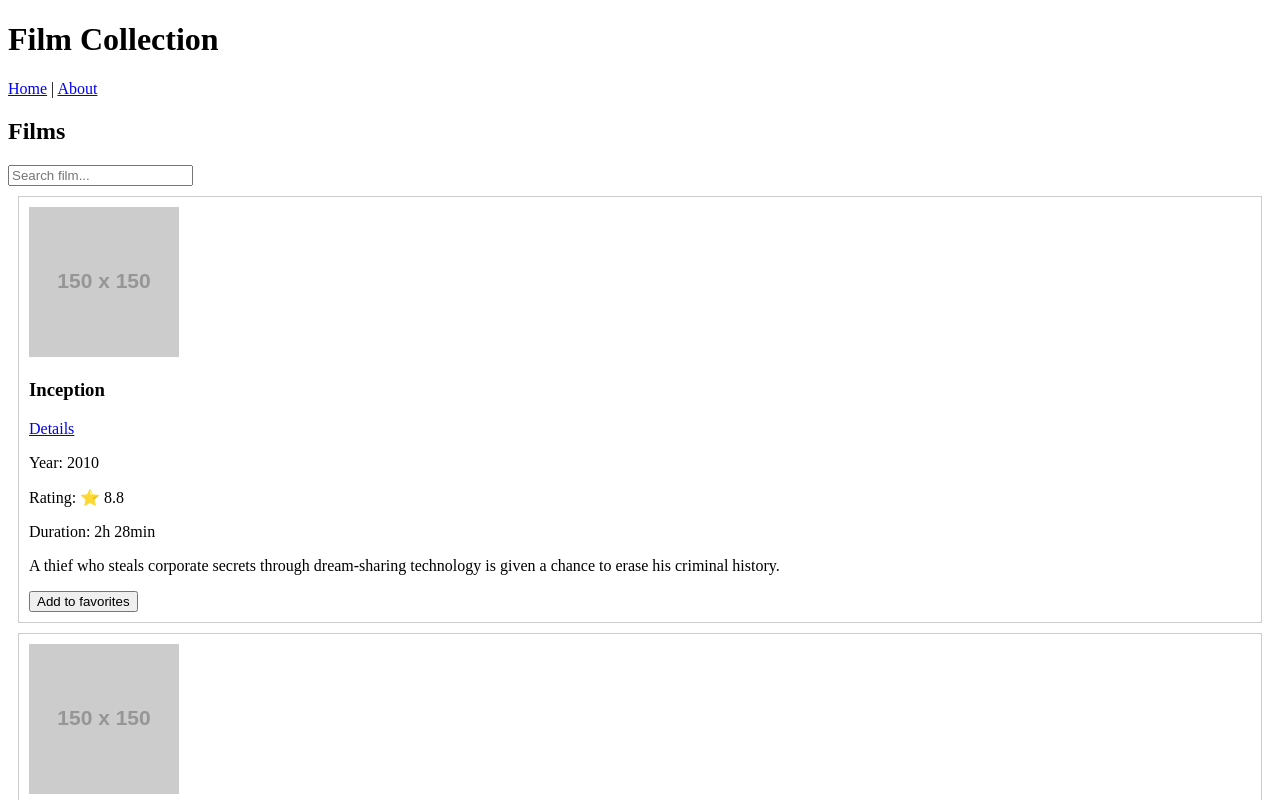
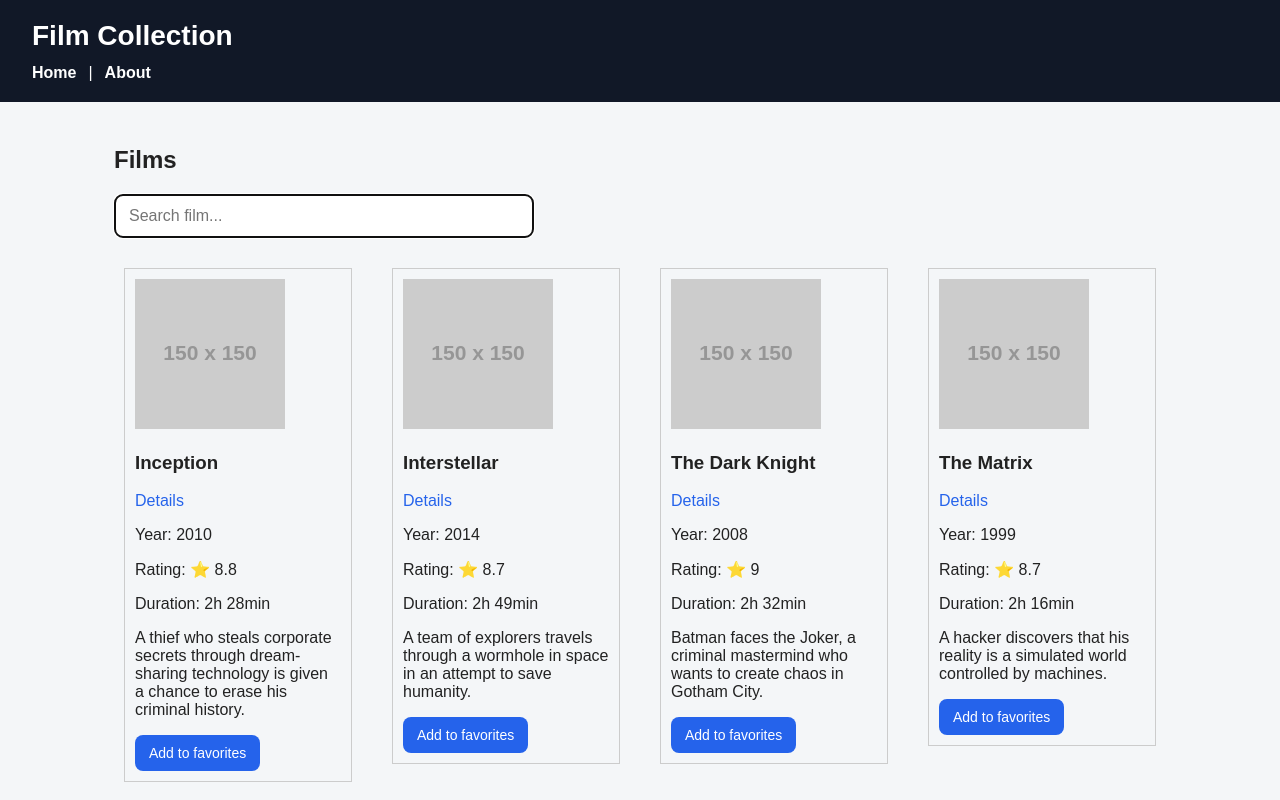
Before and after one commit to dmpodrez/film-app, an Angular app in the folder film-collection/: page / in a window 1280 px wide. Shown: the top 800 px of the page. Built offline with nearby package versions, Linux system fonts and the light colour scheme.

Commit message:
feat: add autofocus directive style: improve film collection layout

```diff
--- a/film-collection/src/app/components/film-list/film-list.html
+++ b/film-collection/src/app/components/film-list/film-list.html
@@ -1,10 +1,12 @@
 @if (films.length === 0) {
-  <p>Nothing found</p>
+  <p class="empty">Nothing found</p>
 }
 
+<div class="film-list">
   @for (film of films; track film.id) {
     <app-film-card
       [film]="film"
       (favoriteToggled)="onFavoriteToggled($event)">
     </app-film-card>
   }
+</div>
--- a/film-collection/src/app/components/film-list/film-list.scss
+++ b/film-collection/src/app/components/film-list/film-list.scss
@@ -0,0 +1,12 @@
+.film-list {
+  display: grid;
+  grid-template-columns: repeat(auto-fill, minmax(220px, 1fr));
+  gap: 20px;
+}
+
+.empty {
+  padding: 20px;
+  background: white;
+  border-radius: 12px;
+  color: #64748b;
+}
--- a/film-collection/src/app/components/footer/footer.scss
+++ b/film-collection/src/app/components/footer/footer.scss
@@ -0,0 +1,7 @@
+footer {
+  margin-top: 40px;
+  padding: 20px 32px;
+  text-align: center;
+  background: #111827;
+  color: white;
+}
--- a/film-collection/src/app/components/header/header.scss
+++ b/film-collection/src/app/components/header/header.scss
@@ -0,0 +1,21 @@
+header {
+  background: #111827;
+  color: white;
+  padding: 20px 32px;
+}
+
+h1 {
+  margin: 0 0 12px;
+  font-size: 28px;
+}
+
+nav {
+  display: flex;
+  gap: 12px;
+  align-items: center;
+}
+
+a {
+  color: white;
+  font-weight: 600;
+}
--- /dev/null
+++ b/film-collection/src/app/directives/autofocus.ts
@@ -0,0 +1,12 @@
+import { AfterViewInit, Directive, ElementRef } from '@angular/core';
+
+@Directive({
+  selector: '[appAutofocus]'
+})
+export class Autofocus implements AfterViewInit {
+  constructor(private elementRef: ElementRef<HTMLInputElement>) {}
+
+  ngAfterViewInit(): void {
+    this.elementRef.nativeElement.focus();
+  }
+}
--- a/film-collection/src/app/pages/home/home.html
+++ b/film-collection/src/app/pages/home/home.html
@@ -4,6 +4,7 @@
   type="text"
   placeholder="Search film..."
   [(ngModel)]="search"
+  appAutofocus
 />
 
 <app-film-list
--- a/film-collection/src/app/pages/home/home.scss
+++ b/film-collection/src/app/pages/home/home.scss
@@ -0,0 +1,4 @@
+h2 {
+  font-size: 32px;
+  margin-bottom: 16px;
+}
--- a/film-collection/src/app/pages/home/home.ts
+++ b/film-collection/src/app/pages/home/home.ts
@@ -2,10 +2,11 @@ import { Component } from '@angular/core';
 import { FormsModule } from '@angular/forms';
 import { FilmList } from '../../components/film-list/film-list';
 import { FilmService } from '../../services/film';
+import { Autofocus } from '../../directives/autofocus';
 
 @Component({
   selector: 'app-home',
-  imports: [FormsModule, FilmList],
+  imports: [FormsModule, FilmList, Autofocus],
   templateUrl: './home.html'
 })
 export class Home {
--- a/film-collection/src/styles.scss
+++ b/film-collection/src/styles.scss
@@ -1 +1,49 @@
-/* You can add global styles to this file, and also import other style files */
+* {
+  box-sizing: border-box;
+}
+
+body {
+  margin: 0;
+  font-family: Arial, sans-serif;
+  background: #f4f6f8;
+  color: #222;
+}
+
+main {
+  max-width: 1100px;
+  margin: 0 auto;
+  padding: 24px;
+}
+
+a {
+  color: #2563eb;
+  text-decoration: none;
+}
+
+a:hover {
+  text-decoration: underline;
+}
+
+button {
+  cursor: pointer;
+  border: none;
+  border-radius: 8px;
+  padding: 10px 14px;
+  background: #2563eb;
+  color: white;
+  font-size: 14px;
+}
+
+button:hover {
+  background: #1d4ed8;
+}
+
+input {
+  width: 100%;
+  max-width: 420px;
+  padding: 12px 14px;
+  border: 1px solid #cbd5e1;
+  border-radius: 8px;
+  font-size: 16px;
+  margin-bottom: 20px;
+}/* You can add global styles to this file, and also import other style files */
```
Also changed, not shown: film-collection/src/app/components/film-card/film-card.scss (+48 -0 lines), film-collection/src/app/pages/film-details/film-details.scss (+19 -0 lines), 1 other file (tests, documents, lock files or other folders). Lines whose indentation alone changed are shown as unchanged.
